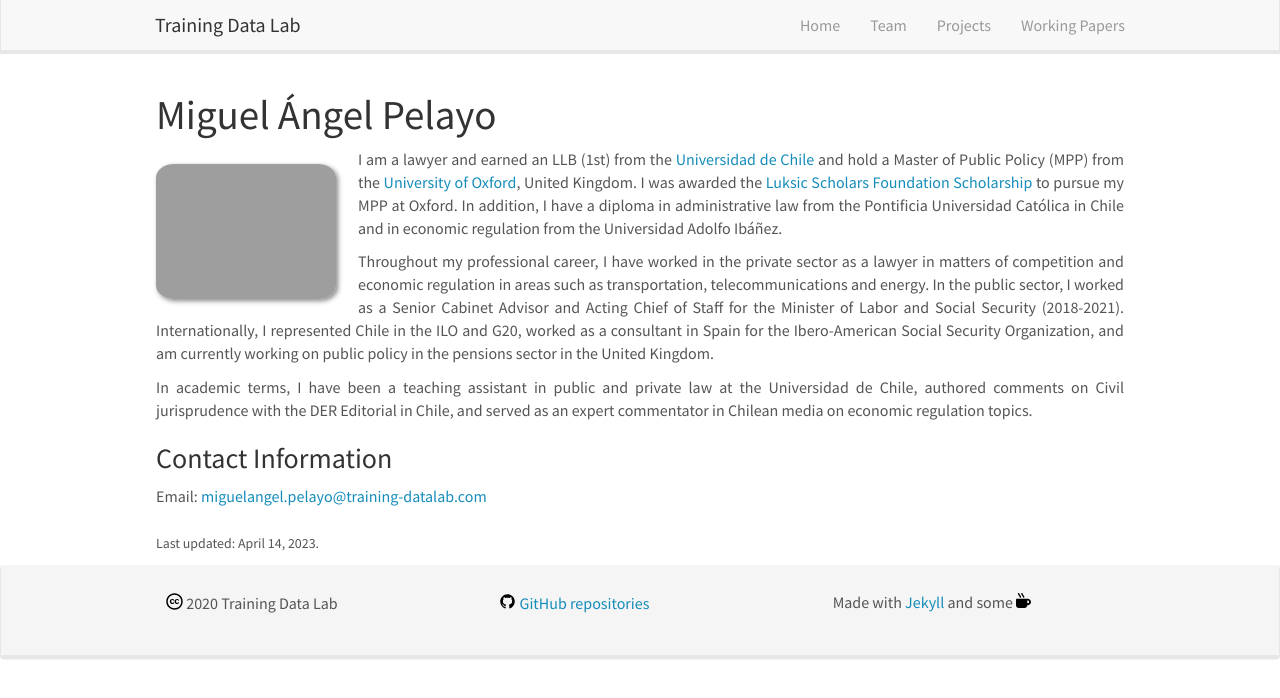
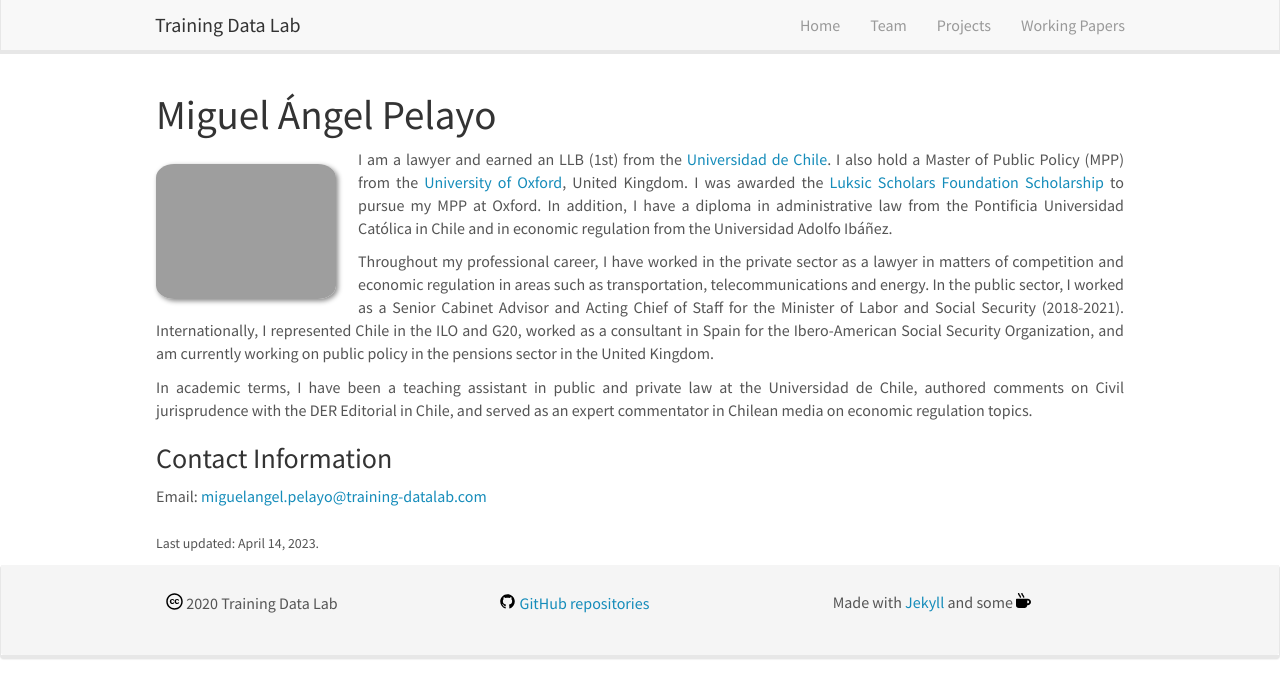
Before and after one commit to training-datalab/old-training-datalab.com, a Jekyll site: the page built from _pages/mapelayo.md, in a window 1280 px wide. Shown: the top 698 px of the page. Built offline with Jekyll 4.4.1, drawn with Linux system fonts in a browser that asks for light colours; nearby versions of some CDN libraries.

Commit message:
Update mapelayo.md

```diff
--- a/_pages/mapelayo.md
+++ b/_pages/mapelayo.md
@@ -10,7 +10,7 @@
 
 <img src="https://training-datalab.com/images/team/mapelayo.jpg" class="img-responsive" width="180px" style="float: left" />
 
-<p align=" justify">I am a lawyer and earned an LLB (1st) from the <a href="https://derecho.uchile.cl/" target="_blank">Universidad de Chile</a> and hold a Master of Public Policy (MPP) from the <a href="https://www.bsg.ox.ac.uk/" target="_blank">University of Oxford</a>, United Kingdom. I was awarded the <a href="https://luksicscholars.org/en/" target="_blank">Luksic Scholars Foundation Scholarship</a> to pursue my MPP at Oxford. In addition, I have a diploma in administrative law from the Pontificia Universidad Católica in Chile and in economic regulation from the Universidad Adolfo Ibáñez.</p>
+<p align=" justify">I am a lawyer and earned an LLB (1st) from the <a href="https://derecho.uchile.cl/" target="_blank">Universidad de Chile</a>. I also hold a Master of Public Policy (MPP) from the <a href="https://www.bsg.ox.ac.uk/" target="_blank">University of Oxford</a>, United Kingdom. I was awarded the <a href="https://luksicscholars.org/en/" target="_blank">Luksic Scholars Foundation Scholarship</a> to pursue my MPP at Oxford. In addition, I have a diploma in administrative law from the Pontificia Universidad Católica in Chile and in economic regulation from the Universidad Adolfo Ibáñez.</p>
 
 <p align=" justify">Throughout my professional career, I have worked in the private sector as a lawyer in matters of competition and economic regulation in areas such as transportation, telecommunications and energy. In the public sector, I worked as a Senior Cabinet Advisor and Acting Chief of Staff for the Minister of Labor and Social Security (2018-2021). Internationally, I represented Chile in the ILO and G20, worked as a consultant in Spain for the Ibero-American Social Security Organization, and am currently working on public policy in the pensions sector in the United Kingdom.</p>
 
```
